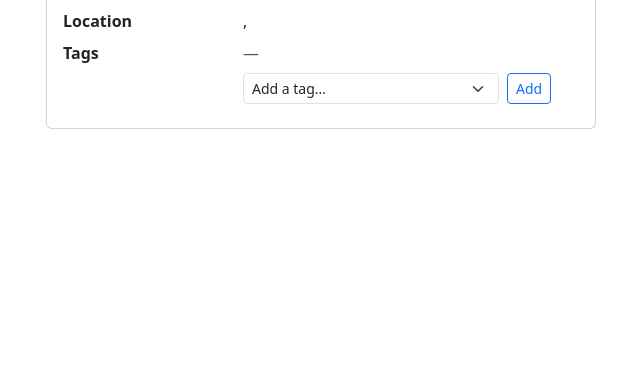
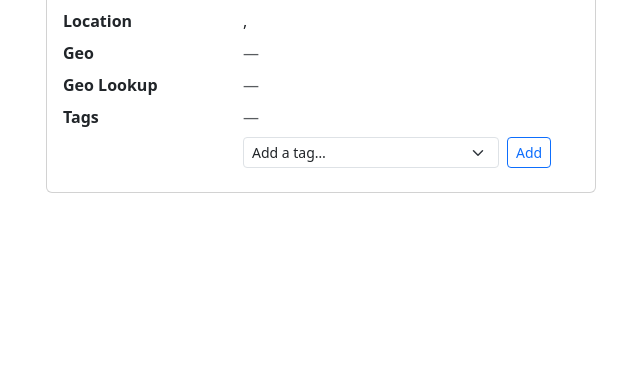
Before and after one commit to kaninfod/phototank, a FastAPI app: template app/templates/photo.html in a window 1280 px wide. Shown: the part 251-619 px from the top of the page, without its empty margins (36-676 px from the left). Run offline with FastAPI, Linux system fonts and the light colour scheme; the template is opened without the code that fills it, so the values that code supplies are empty; parts of the project's set-up code (start-up, migrations or seed data) failed here and were passed over; some libraries are stand-ins or nearby versions.

Commit message:
geotag implementation ui v1

```diff
--- a/app/db.py
+++ b/app/db.py
@@ -165,6 +165,9 @@
         "rating": row.rating,
         "indexed_at": row.indexed_at,
         "exif_error": row.exif_error,
+        "geo_display_name": row.geo_display_name,
+        "geo_lookup_status": row.geo_lookup_status,
+        "geo_lookup_error": row.geo_lookup_error,
     }
 
 
--- a/app/templates/partials/photo_details_card.html
+++ b/app/templates/partials/photo_details_card.html
@@ -18,6 +18,31 @@
       <dd class="col-8">
         {% if photo.gps_latitude is not none and photo.gps_longitude is not none %}
           {{ photo.gps_latitude }}, {{ photo.gps_longitude }}
+        {% else %}
+          <span class="text-muted">—</span>
+        {% endif %}
+      </dd>
+
+      <dt class="col-4">Geo</dt>
+      <dd class="col-8">
+        {% if photo.geo_display_name %}
+          {{ photo.geo_display_name }}
+        {% else %}
+          <span class="text-muted">—</span>
+        {% endif %}
+      </dd>
+
+      <dt class="col-4">Geo Lookup</dt>
+      <dd class="col-8">
+        {% if photo.geo_lookup_status == "ok" %}
+          <span class="text-success" title="Lookup ok">●</span> ok
+        {% elif photo.geo_lookup_status == "miss" %}
+          <span class="text-secondary" title="No result from provider">●</span> miss
+        {% elif photo.geo_lookup_status == "error" %}
+          <span class="text-danger" title="Lookup failed">●</span> error
+          {% if photo.geo_lookup_error %}
+            <span class="text-muted">({{ photo.geo_lookup_error }})</span>
+          {% endif %}
         {% else %}
           <span class="text-muted">—</span>
         {% endif %}
```
